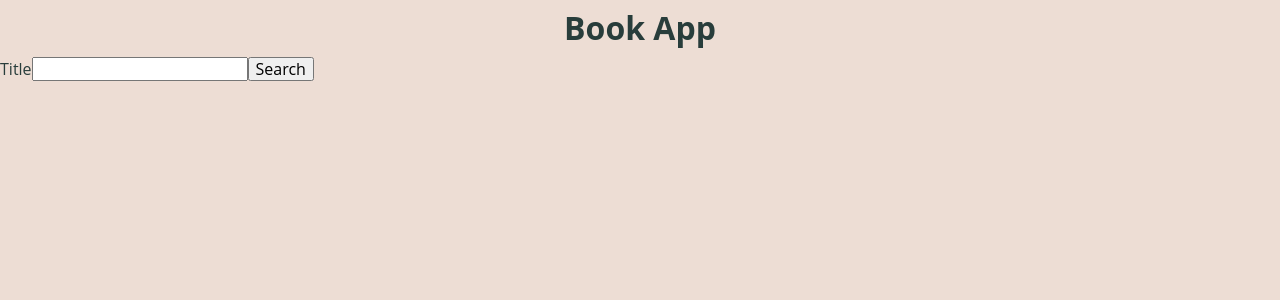
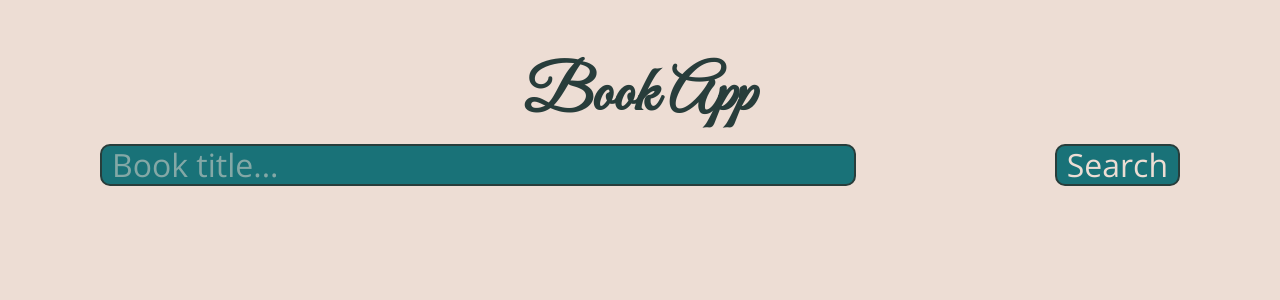
Before and after one commit to CharlieMantium/books-app, a React (Create React App) app: page / in a window 1280 px wide. Shown: the top 300 px of the page. Built offline with nearby package versions, Linux system fonts and the light colour scheme.

Commit message:
added styles to form and layout

```diff
--- a/public/index.html
+++ b/public/index.html
@@ -2,25 +2,15 @@
 <html lang="en">
   <head>
     <meta charset="utf-8" />
-    <link rel="icon" href="%PUBLIC_URL%/favicon.ico" />
     <meta name="viewport" content="width=device-width, initial-scale=1" />
     <meta name="theme-color" content="#000000" />
-    <meta
-      name="description"
-      content="Web site created using create-react-app"
+    <meta name="description" content="Web site created using create-react-app" />
+    <link rel="manifest" href="%PUBLIC_URL%/manifest.json" />
+    <link
+      href="https://fonts.googleapis.com/css2?family=Great+Vibes&family=Open+Sans&display=swap"
+      rel="stylesheet"
     />
-    <link rel="apple-touch-icon" href="%PUBLIC_URL%/logo192.png" />
-    <link rel="manifest" href="%PUBLIC_URL%/manifest.json" />
-    <!--
-      Notice the use of %PUBLIC_URL% in the tags above.
-      It will be replaced with the URL of the `public` folder during the build.
-      Only files inside the `public` folder can be referenced from the HTML.
-
-      Unlike "/favicon.ico" or "favicon.ico", "%PUBLIC_URL%/favicon.ico" will
-      work correctly both with client-side routing and a non-root public URL.
-      Learn how to configure a non-root public URL by running `npm run build`.
-    -->
-    <title>React App</title>
+    <title>BookApp</title>
   </head>
   <body>
     <noscript>You need to enable JavaScript to run this app.</noscript>
--- a/src/components/App/App.tsx
+++ b/src/components/App/App.tsx
@@ -11,6 +11,8 @@ import BookList from '../BookList/BookList';
 
 const StyledHeader = styled.h1`
   margin: ${rem(10)} 0;
+  width: 100%;
+  font-family: 'Great Vibes', cursive;
   text-align: center;
 `;
 
--- a/src/components/SearchForm/SearchForm.tsx
+++ b/src/components/SearchForm/SearchForm.tsx
@@ -1,4 +1,36 @@
 import React, { useState } from 'react';
+import styled from 'styled-components/macro';
+import { rem } from 'polished';
+
+import { colors } from '../../styles/base';
+
+const StyledForm = styled.form`
+  display: flex;
+  justify-content: space-between;
+  width: 100%;
+`;
+
+const StyledTextInput = styled.input`
+  padding: ${rem(1)} ${rem(10)};
+  width: 70%;
+  border: ${rem(2)} solid ${colors.beta};
+  border-radius: ${rem(10)};
+  color: ${colors.alpha};
+  background-color: ${colors.gamma};
+
+  &::-webkit-input-placeholder {
+    color: ${colors.alpha};
+    opacity: 0.5;
+  }
+`;
+
+const StyledSubmitInput = styled.input`
+  padding: ${rem(1)} ${rem(10)};
+  border: ${rem(2)} solid ${colors.beta};
+  border-radius: ${rem(10)};
+  color: ${colors.alpha};
+  background-color: ${colors.gamma};
+`;
 
 interface SearchFormProps {
   title: string;
@@ -16,13 +48,15 @@ const SearchForm: React.FC<SearchFormProps> = ({ title, setTitle }) => {
   };
 
   return (
-    <form onSubmit={handleSubmit}>
-      <label>
-        Title
-        <input type="text" value={titleInputValue} onChange={handleChange} />
-      </label>
-      <input type="submit" value="Search" />
-    </form>
+    <StyledForm onSubmit={handleSubmit}>
+      <StyledTextInput
+        type="text"
+        value={titleInputValue}
+        onChange={handleChange}
+        placeholder="Book title..."
+      />
+      <StyledSubmitInput type="submit" value="Search" />
+    </StyledForm>
   );
 };
 
--- a/src/styles/Layout/Layout.tsx
+++ b/src/styles/Layout/Layout.tsx
@@ -1,8 +1,9 @@
 import React from 'react';
 import styled, { createGlobalStyle } from 'styled-components/macro';
 import { Normalize } from 'styled-normalize';
+import { rem } from 'polished';
 
-import { colors } from '../base';
+import { colors, screenSizes } from '../base';
 
 const GlobalStyle = createGlobalStyle`
 
@@ -25,6 +26,22 @@ const GlobalStyle = createGlobalStyle`
 const StyledWrapper = styled.div`
   display: flex;
   flex-direction: column;
+  padding: ${rem(20)};
+  width: 100%;
+
+  @media (min-width: ${screenSizes.rotatedMobile}) {
+    padding: ${rem(20)} ${rem(50)};
+  }
+
+  @media (min-width: ${screenSizes.largeMobile}) {
+    padding: ${rem(50)} ${rem(100)};
+    font-size: 1.5rem;
+  }
+
+  @media (min-width: ${screenSizes.desktop}) {
+    padding: ${rem(50)} ${rem(100)};
+    font-size: 2rem;
+  }
 `;
 
 const Layout: React.FC = ({ children }) => (
--- a/src/styles/base.ts
+++ b/src/styles/base.ts
@@ -7,6 +7,7 @@ export const colors = {
 };
 
 export const screenSizes = {
+  rotatedMobile: '500px',
   largeMobile: '760px',
   desktop: '992px',
 };
```
